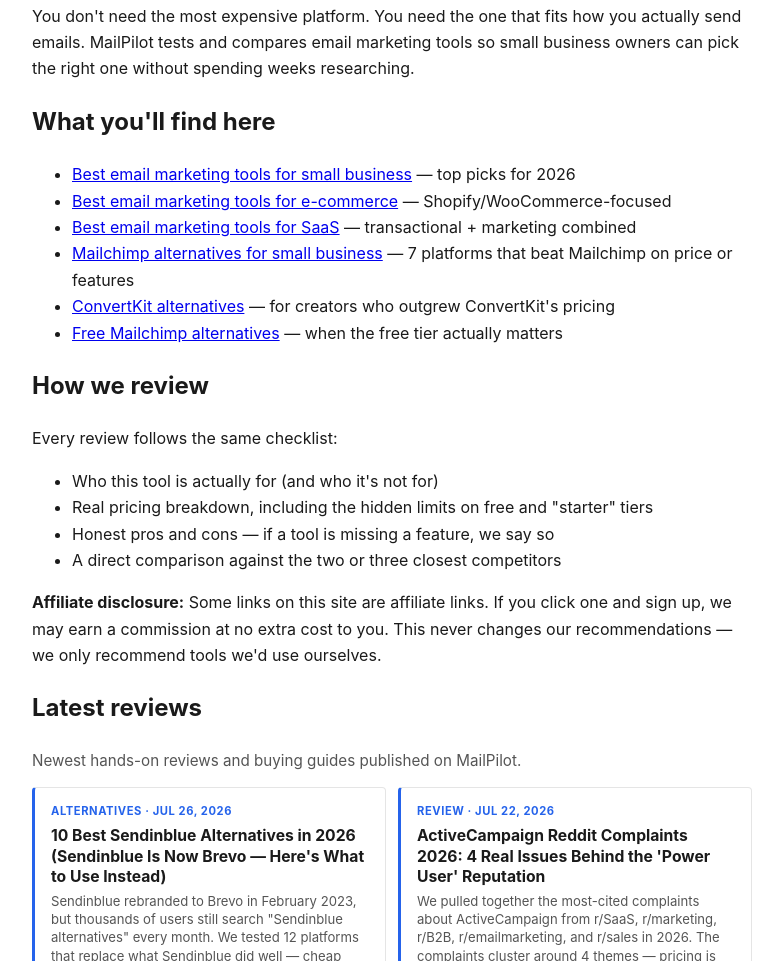
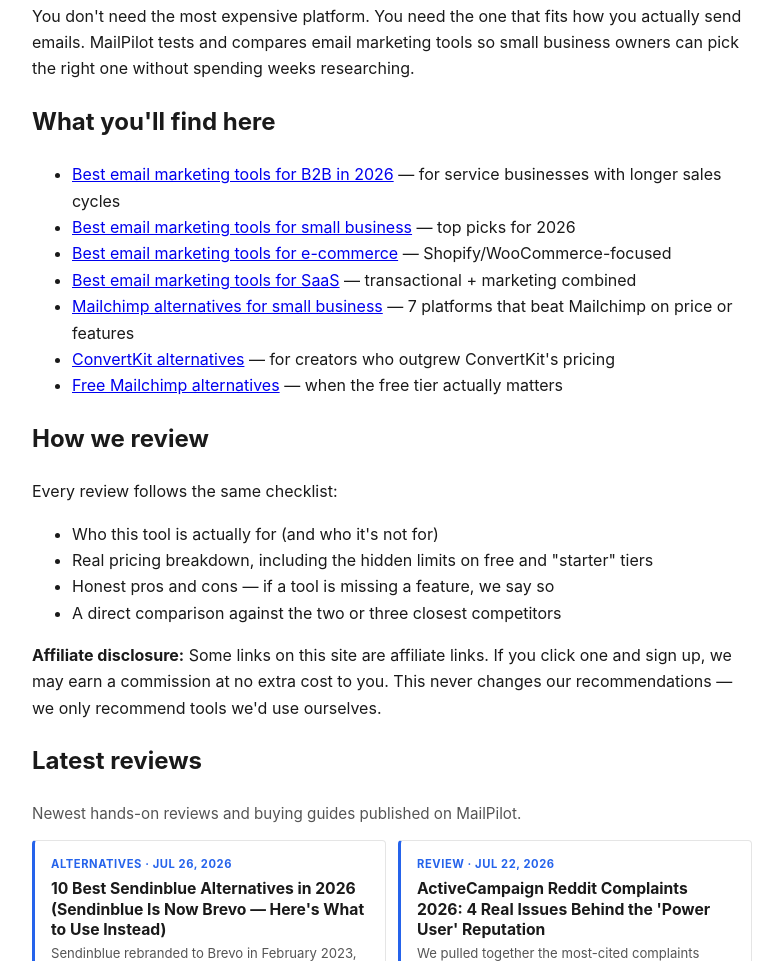
Before and after one commit to weidaozengw/smallmailhub, an Astro site: page / in a window 1280 px wide. Shown: the part 1688-2649 px from the top of the page, without its empty margins (248-1031 px from the left). Built offline with nearby package versions, Linux system fonts and the light colour scheme; Astro itself is replaced by a stand-in of ours; no server answers.

Commit message:
Add Best B2B to homepage best/ cluster (boost internal linking)

```diff
--- a/src/pages/index.astro
+++ b/src/pages/index.astro
@@ -197,6 +197,7 @@
 
   <h2>What you'll find here</h2>
   <ul>
+    <li><a href="/best/best-email-marketing-tools-for-b2b/">Best email marketing tools for B2B in 2026</a> — for service businesses with longer sales cycles</li>
     <li><a href="/best/best-email-marketing-tools-for-small-business/">Best email marketing tools for small business</a> — top picks for 2026</li>
     <li><a href="/best/best-email-marketing-tools-for-ecommerce/">Best email marketing tools for e-commerce</a> — Shopify/WooCommerce-focused</li>
     <li><a href="/best/best-email-marketing-tools-for-saas/">Best email marketing tools for SaaS</a> — transactional + marketing combined</li>
```
